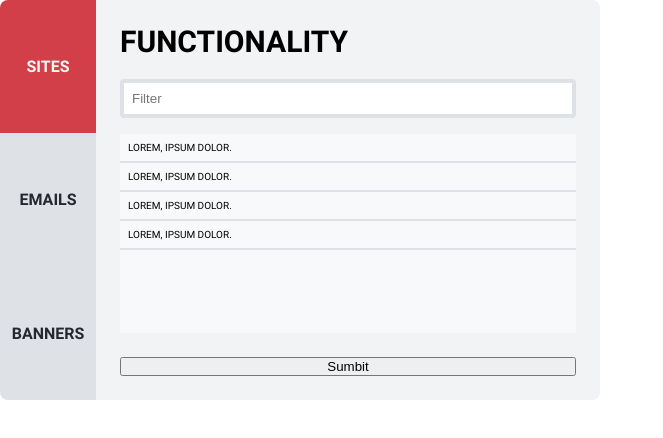
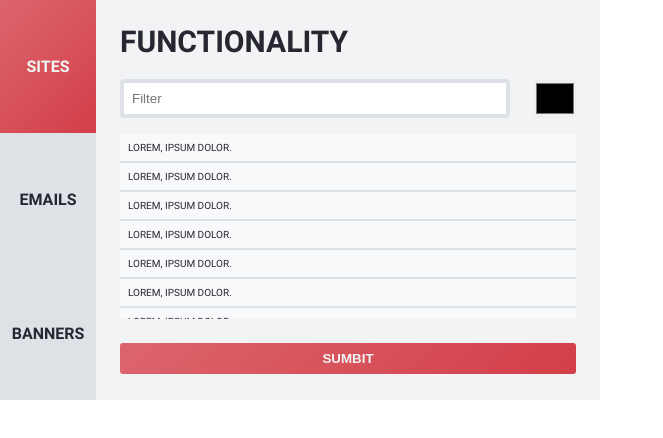
Before and after one commit to Eduard20CR/Quick-Tools-Havas, a website built with Parcel: page Havas-Quick-Tool/src/index.html in a window 1280 px wide. Both pictures are taken after a click on the link "SITES". Shown: the whole page, without its empty margins (0-663 px from the left). Built offline with nearby package versions, Linux system fonts and the light colour scheme; a web font is replaced by a local one.

Commit message:
nav functionality added, btn submit changes color, layout finished

```diff
--- a/Havas-Quick-Tool/src/assets/scss/styles.scss
+++ b/Havas-Quick-Tool/src/assets/scss/styles.scss
@@ -1,15 +1,8 @@
-* {
-  padding: 0;
-  margin: 0;
-  box-sizing: border-box;
-}
-
 html,
 body {
   font-family: "roboto", arial, sans-serif;
   height: 400px;
   width: 600px;
-  border-radius: 0.8rem;
   overflow: hidden;
 }
 
@@ -30,8 +23,11 @@ html {
 // COLORS
 
 $primary: #d33f49;
+$primary-2: #dc656d;
 $secondary: #40798c;
+$secondary-2: #6694a3;
 $tertiary: #ffb20f;
+$tertiary-2: #ffc13f;
 $white: #f0f7f4;
 $black: #262730;
 
@@ -42,9 +38,9 @@ $gray-600: #868e96;
 
 // font weight
 
-$fs-light: 300;
-$fs-normal: 400;
-$fs-bold: 700;
+$fw-light: 300;
+$fw-normal: 400;
+$fw-bold: 700;
 
 // border radius
 
@@ -55,10 +51,17 @@ $fs-bold: 700;
 // GLOBAL
 // ------------------------
 
+* {
+  padding: 0;
+  margin: 0;
+  box-sizing: border-box;
+  color: $black;
+}
+
 a {
   color: $white;
   text-decoration: none;
-  font-weight: $fs-bold;
+  font-weight: $fw-bold;
   text-transform: uppercase;
   color: $black;
 }
@@ -96,30 +99,13 @@ a {
       color: $white;
     }
     &:hover {
+      color: $white;
     }
     &--1 {
-      &.active {
-        background-color: $primary;
-      }
-      &:hover {
-        background-color: $primary;
-      }
     }
     &--2 {
-      &.active {
-        background-color: $secondary;
-      }
-      &:hover {
-        background-color: $secondary;
-      }
     }
     &--3 {
-      &.active {
-        background-color: $tertiary;
-      }
-      &:hover {
-        background-color: $tertiary;
-      }
     }
   }
 
@@ -137,8 +123,14 @@ a {
     text-transform: uppercase;
   }
 
+  &__inputContainer {
+    margin-bottom: 1.6rem;
+    display: flex;
+    gap: 2.4rem;
+    align-items: stretch;
+  }
+
   &__filter {
-    margin-bottom: 1.6rem;
     display: block;
     width: 100%;
     padding: 0.8rem;
@@ -146,11 +138,19 @@ a {
     border-radius: 0.4rem;
   }
 
+  &__colorPicker {
+    display: block;
+    height: 100%;
+    border: none;
+    border-radius: 0.3rem;
+  }
+
   &__optionsContainer {
     height: 100%;
     margin-bottom: 2.4rem;
     background-color: $gray-000;
     overflow-y: scroll;
+    height: 18.5rem;
   }
 
   &__optionItem {
@@ -165,4 +165,24 @@ a {
   &__optionTitle {
     text-transform: uppercase;
   }
+
+  &__btnSubmit {
+    border: none;
+    color: $white;
+    border-radius: 0.3rem;
+    padding: 0.8rem 1.6rem;
+    cursor: pointer;
+    text-transform: uppercase;
+    font-weight: $fw-bold;
+
+    &--1 {
+      background-image: linear-gradient(-45deg, $primary, $primary-2);
+    }
+    &--2 {
+      background-image: linear-gradient(-45deg, $secondary, $secondary-2);
+    }
+    &--3 {
+      background-image: linear-gradient(-45deg, $tertiary, $tertiary-2);
+    }
+  }
 }
--- a/Havas-Quick-Tool/src/index.html
+++ b/Havas-Quick-Tool/src/index.html
@@ -14,26 +14,38 @@
           <a
             class="extensionContainer__navAnchor extensionContainer__navAnchor--1 active"
             href="#"
+            data-color1="#d33f49"
+            data-color2="#dc656d"
+            data-tab="sites"
             >Sites</a
           >
           <a
             class="extensionContainer__navAnchor extensionContainer__navAnchor--2"
             href="#"
+            data-color1="#40798c"
+            data-color2="#6694a3"
+            data-tab="emails"
             >Emails</a
           >
           <a
             class="extensionContainer__navAnchor extensionContainer__navAnchor--3"
             href="#"
+            data-color1="#ffb20f"
+            data-color2="#ffc13f"
+            data-tab="banners"
             >Banners</a
           >
         </nav>
         <main class="extensionContainer__main">
           <h1 class="extensionContainer__title">Functionality</h1>
-          <input
-            class="extensionContainer__filter"
-            type="text"
-            placeholder="Filter"
-          />
+          <div class="extensionContainer__inputContainer">
+            <input
+              class="extensionContainer__filter"
+              type="text"
+              placeholder="Filter"
+            />
+            <input class="extensionContainer__colorPicker" type="color" />
+          </div>
           <div class="extensionContainer__optionsContainer">
             <div class="extensionContainer__optionItem">
               <p class="extensionContainer__optionTitle">Lorem, ipsum dolor.</p>
@@ -47,8 +59,28 @@
             <div class="extensionContainer__optionItem">
               <p class="extensionContainer__optionTitle">Lorem, ipsum dolor.</p>
             </div>
+            <div class="extensionContainer__optionItem">
+              <p class="extensionContainer__optionTitle">Lorem, ipsum dolor.</p>
+            </div>
+            <div class="extensionContainer__optionItem">
+              <p class="extensionContainer__optionTitle">Lorem, ipsum dolor.</p>
+            </div>
+            <div class="extensionContainer__optionItem">
+              <p class="extensionContainer__optionTitle">Lorem, ipsum dolor.</p>
+            </div>
+            <div class="extensionContainer__optionItem">
+              <p class="extensionContainer__optionTitle">Lorem, ipsum dolor.</p>
+            </div>
+            <div class="extensionContainer__optionItem">
+              <p class="extensionContainer__optionTitle">Lorem, ipsum dolor.</p>
+            </div>
           </div>
-          <button type="button">Sumbit</button>
+          <button
+            class="extensionContainer__btnSubmit extensionContainer__btnSubmit--1"
+            type="button"
+          >
+            Sumbit
+          </button>
         </main>
       </div>
     </section>
--- /dev/null
+++ b/Havas-Quick-Tool/src/scripts/background.js
@@ -0,0 +1,6 @@
+let color = "#3aa757";
+
+chrome.runtime.onInstalled.addListener(() => {
+  chrome.storage.sync.set({ color });
+  console.log("Default background color set to %cgreen", `color: ${color}`);
+});
--- a/Havas-Quick-Tool/src/scripts/controller.js
+++ b/Havas-Quick-Tool/src/scripts/controller.js
@@ -0,0 +1,17 @@
+import { model } from "./model";
+import { navModule } from "./views/nav";
+import { BtnSubmitModule } from "./views/btnSubmit";
+
+const onSwitchTab = function (event) {
+  BtnSubmitModule.changeBtnColor(event);
+};
+
+const onSubmitFunctionality = function (event) {
+  console.log("hello");
+};
+
+(function () {
+  navModule.loadTabOnInit();
+  navModule.handlerSwitchTab(onSwitchTab);
+  BtnSubmitModule.handlerSubmitScript(onSubmitFunctionality);
+})();
--- /dev/null
+++ b/Havas-Quick-Tool/src/scripts/views/btnSubmit.js
@@ -0,0 +1,33 @@
+class BtnSubmit {
+  _parentElement = document.querySelector(".extensionContainer__btnSubmit");
+
+  constructor() {}
+
+  changeBtnColor(event) {
+    const newClassToAdd = `extensionContainer__btnSubmit${event.target.classList[1].slice(
+      -3
+    )}`;
+    console.log(newClassToAdd);
+
+    for (let i = 1; i <= 3; i++) {
+      if (
+        this._parentElement.classList.contains(
+          `extensionContainer__btnSubmit--${i}`
+        )
+      )
+        this._parentElement.classList.remove(
+          `extensionContainer__btnSubmit--${i}`
+        );
+    }
+    this._parentElement.classList.add(newClassToAdd);
+  }
+
+  handlerSubmitScript(callback) {
+    this._parentElement.addEventListener("click", () => {
+      callback();
+    });
+  }
+}
+
+const BtnSubmitModule = new BtnSubmit();
+export { BtnSubmitModule };
--- /dev/null
+++ b/Havas-Quick-Tool/src/scripts/views/nav.js
@@ -0,0 +1,90 @@
+import { gsap } from "gsap";
+
+class Nav {
+  _parentElement = document.querySelector(".extensionContainer__nav");
+
+  defaultAnchorColor = `#dee2e6`;
+
+  constructor() {}
+
+  loadTabOnInit() {
+    this.firstElement = this._parentElement.querySelector(
+      ".extensionContainer__navAnchor--1"
+    );
+    gsap.set(this.firstElement, {
+      background: `linear-gradient(-45deg, ${this.firstElement.dataset.color1}, ${this.firstElement.dataset.color2})`,
+    });
+  }
+
+  addColorToTab(event) {
+    const color = `linear-gradient(-45deg, ${event.target.dataset.color1}, ${event.target.dataset.color2})`;
+
+    gsap.to(event.target, {
+      duration: 0.3,
+      background: color,
+    });
+  }
+
+  removeColorToTab(event) {
+    if (event.target.classList.contains("active")) return;
+    gsap.to(event.target, {
+      duration: 0.3,
+      background: this.defaultAnchorColor,
+    });
+  }
+
+  removeColorToElement(el) {
+    gsap.to(el, {
+      duration: 0.3,
+      background: this.defaultAnchorColor,
+    });
+  }
+
+  changeTab(event) {
+    if (event.target.classList.contains("active")) return;
+
+    const childElements = this._parentElement.querySelectorAll(
+      ".extensionContainer__navAnchor"
+    );
+
+    childElements.forEach((el) => {
+      el.classList.remove("active");
+      if (event.target !== el) this.removeColorToElement(el);
+    });
+
+    event.target.classList.add("active");
+    this.addColorToTab(event);
+  }
+
+  handlerSwitchTab(callback) {
+    this._parentElement.addEventListener("click", (e) => {
+      e.preventDefault();
+      this.changeTab(e);
+      callback(e);
+    });
+    this.handlerHoverEffects();
+  }
+
+  handlerHoverEffects() {
+    this._parentElement
+      .querySelectorAll(".extensionContainer__navAnchor")
+      .forEach((e) => {
+        e.addEventListener("mouseenter", (e) => {
+          e.preventDefault();
+          this.addColorToTab(e);
+        });
+      });
+
+    this._parentElement
+      .querySelectorAll(".extensionContainer__navAnchor")
+      .forEach((e) => {
+        e.addEventListener("mouseleave", (e) => {
+          e.preventDefault();
+          this.removeColorToTab(e);
+        });
+      });
+  }
+}
+
+const navModule = new Nav();
+export { navModule };
```
Also changed, not shown: Havas-Quick-Tool/package.json (+7 -2 lines), Havas-Quick-Tool/src/manifest.json (added), Havas-Quick-Tool/src/scripts/model.js (added), 1 other file.
